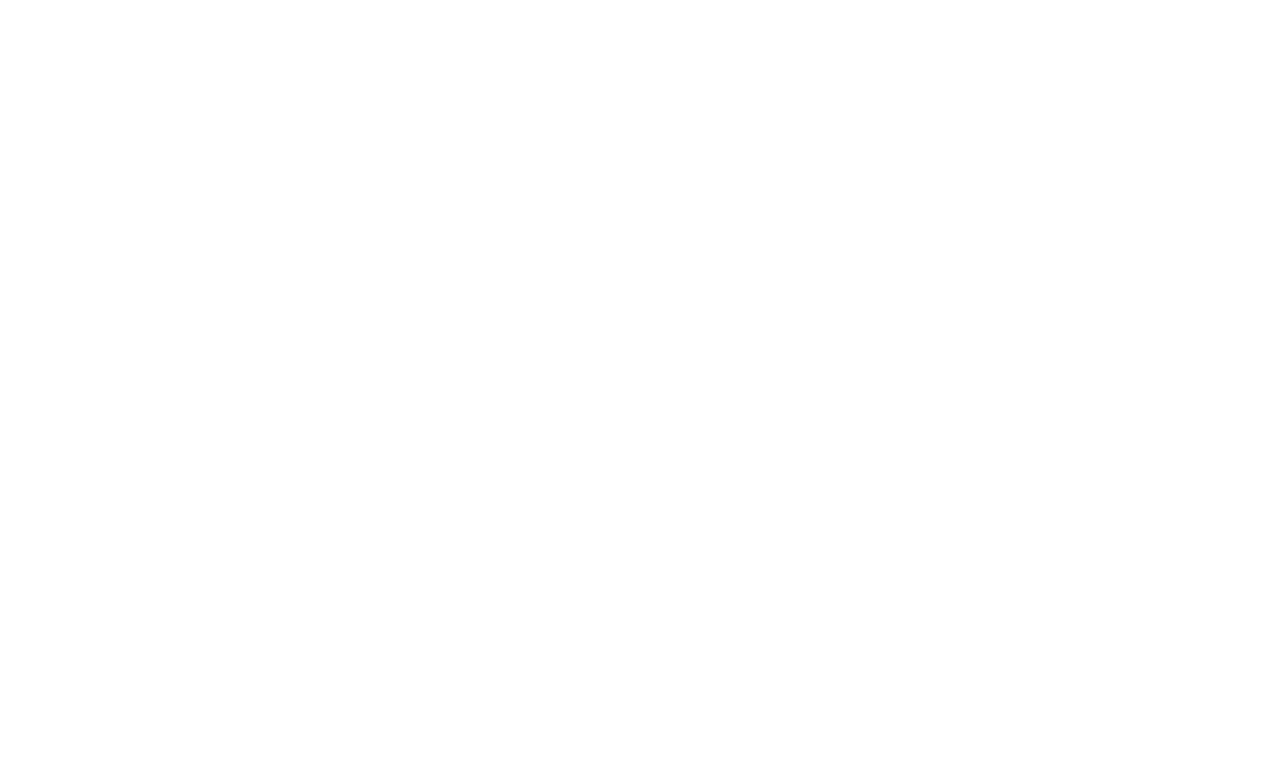
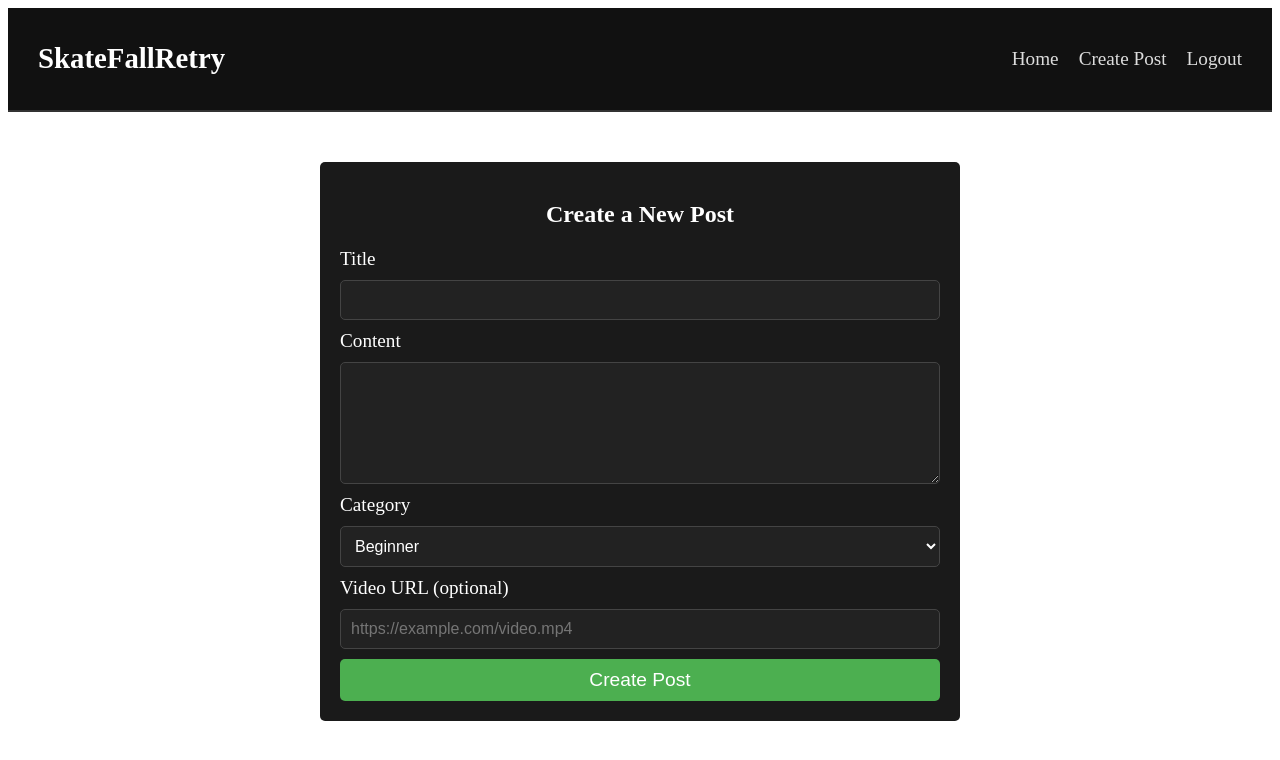
Before and after one commit to AntoineLAFITTE/SkateFallRetry, a React (Vite) app in the folder skateboarding-platform/: page /create-post in a window 1280 px wide. Before the commit this address had no page. Shown: the top 760 px of the page. Built offline with nearby package versions, Linux system fonts and the light colour scheme.

Commit message:
Frontend for post creation

```diff
--- a/skateboarding-platform/src/main.jsx
+++ b/skateboarding-platform/src/main.jsx
@@ -4,6 +4,7 @@ import { BrowserRouter as Router, Routes, Route } from 'react-router-dom';
 import Login from './pages/Login.jsx';
 import Register from './pages/Register.jsx'; //  create this next
 import Home from './pages/Home.jsx';
+import CreatePost from "./pages/CreatePost.jsx";
 
 ReactDOM.createRoot(document.getElementById('root')).render(
     <React.StrictMode>
@@ -12,6 +13,7 @@ ReactDOM.createRoot(document.getElementById('root')).render(
                 <Route path="/" element={<Login />} />
                 <Route path="/register" element={<Register />} />
                 <Route path="/home" element={<Home />} />
+                <Route path="/create-post" element={<CreatePost />} />
                 {/* Add more routes here later */}
             </Routes>
         </Router>
--- /dev/null
+++ b/skateboarding-platform/src/pages/CreatePost.jsx
@@ -0,0 +1,150 @@
+import { useState } from "react";
+import { useNavigate } from "react-router-dom";
+import Header from "../components/Header";
+
+const CreatePost = () => {
+    const [title, setTitle] = useState("");
+    const [content, setContent] = useState("");
+    const [category, setCategory] = useState("Beginner");
+    const [videoUrl, setVideoUrl] = useState("");
+    const navigate = useNavigate();
+
+    const handleSubmit = async (e) => {
+        e.preventDefault();
+
+        const token = localStorage.getItem("token");
+        if (!token) {
+            alert("You need to be logged in to create a post.");
+            navigate("/");
+            return;
+        }
+
+        const postData = { title, content, category };
+        if (videoUrl.trim() !== "") {
+            postData.video_url = videoUrl; // Add video URL if provided
+        }
+
+        try {
+            const response = await fetch("http://127.0.0.1:5000/api/posts/create", {
+                method: "POST",
+                headers: {
+                    "Content-Type": "application/json",
+                    Authorization: `Bearer ${token}`,
+                },
+                body: JSON.stringify(postData),
+            });
+
+            if (response.ok) {
+                alert("Post created successfully!");
+                navigate("/home"); // Redirect back to home page
+            } else {
+                const errorData = await response.json();
+                alert(`Error: ${errorData.error}`);
+            }
+        } catch (error) {
+            console.error("Error creating post:", error);
+            alert("An error occurred. Please try again.");
+        }
+    };
+
+    return (
+        <>
+            <Header />
+            <div style={styles.container}>
+                <h2>Create a New Post</h2>
+                <form onSubmit={handleSubmit} style={styles.form}>
+                    <label style={styles.label}>Title</label>
+                    <input
+                        type="text"
+                        value={title}
+                        onChange={(e) => setTitle(e.target.value)}
+                        required
+                        style={styles.input}
+                    />
+
+                    <label style={styles.label}>Content</label>
+                    <textarea
+                        value={content}
+                        onChange={(e) => setContent(e.target.value)}
+                        required
+                        style={styles.textarea}
+                    />
+
+                    <label style={styles.label}>Category</label>
+                    <select
+                        value={category}
+                        onChange={(e) => setCategory(e.target.value)}
+                        style={styles.input}
+                    >
+                        <option value="Beginner">Beginner</option>
+                        <option value="Advanced">Advanced</option>
+                        <option value="Expert">Expert</option>
+                    </select>
+
+                    <label style={styles.label}>Video URL (optional)</label>
+                    <input
+                        type="text"
+                        value={videoUrl}
+                        onChange={(e) => setVideoUrl(e.target.value)}
+                        placeholder="https://example.com/video.mp4"
+                        style={styles.input}
+                    />
+
+                    <button type="submit" style={styles.button}>
+                        Create Post
+                    </button>
+                </form>
+            </div>
+        </>
+    );
+};
+
+//  Styling
+const styles = {
+    container: {
+        maxWidth: "600px",
+        margin: "50px auto",
+        padding: "20px",
+        background: "#1a1a1a",
+        color: "white",
+        borderRadius: "5px",
+        textAlign: "center",
+    },
+    form: {
+        display: "flex",
+        flexDirection: "column",
+        gap: "10px",
+    },
+    label: {
+        fontSize: "1.2rem",
+        textAlign: "left",
+    },
+    input: {
+        padding: "10px",
+        fontSize: "1rem",
+        borderRadius: "5px",
+        background: "#222",
+        color: "white",
+        border: "1px solid #444",
+    },
+    textarea: {
+        height: "100px",
+        padding: "10px",
+        fontSize: "1rem",
+        borderRadius: "5px",
+        background: "#222",
+        color: "white",
+        border: "1px solid #444",
+    },
+    button: {
+        padding: "10px",
+        fontSize: "1.2rem",
+        background: "#4CAF50",
+        color: "white",
+        border: "none",
+        cursor: "pointer",
+        borderRadius: "5px",
+    },
+};
+
+export default CreatePost;
```
Also changed, not shown: 1 other file (tests, documents, lock files or other folders).
